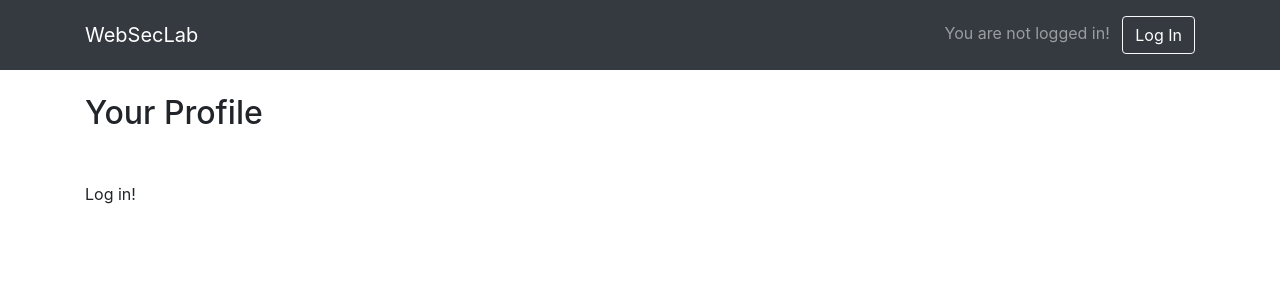
After one commit to Saygong/WebSecurity-CSRF, a Python web app: template templates/profile.j2 in a window 1280 px wide. The commit adds this page. Shown: the top 300 px of the page. Run offline with Jinja, Linux system fonts and the light colour scheme; the template is opened without the code that fills it, so the values that code supplies are empty.

Commit message:
Added profile route

```diff
--- a/templates/base.j2
+++ b/templates/base.j2
@@ -19,6 +19,7 @@
         <span class="navbar-text">
           {% if current_user %}
             Welcome, {{ current_user['username'] }}!
+            <a href="{{ url_for("profile_page") }}" class="btn btn-outline-light ml-2">Your profile</a>
             <a href="{{ url_for("logout") }}" class="btn btn-outline-light ml-2">Log Out</a>
           {% else %}
             You are not logged in!
--- /dev/null
+++ b/templates/profile.j2
@@ -0,0 +1,24 @@
+{% extends "base.j2" %}
+{% block title %}
+  	Profile
+{% endblock title %}
+{% block header %}
+  	<h2 style = "margin-bottom: 50px;">Your Profile</h2>
+{% endblock header %}
+{% block content %}
+  	{% if current_user %}
+    	<h1>Your account info: </h1>
+
+
+		<ul class="list-group">
+            <li class="list-group-item">{{ user.username }}</li>
+            <li class="list-group-item">{{ user.secret }}</li>
+            <li class="list-group-item">{{ user.email }}</li>
+        </ul>
+		<br>
+
+
+  	{% else %}
+    	<div>Log in!</div>
+  	{% endif %}
+{% endblock content %}
```
Also changed, not shown: app.py (+8 -0 lines).
